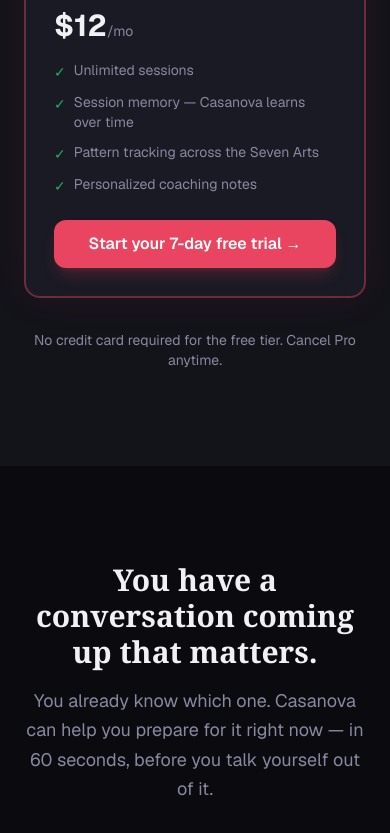
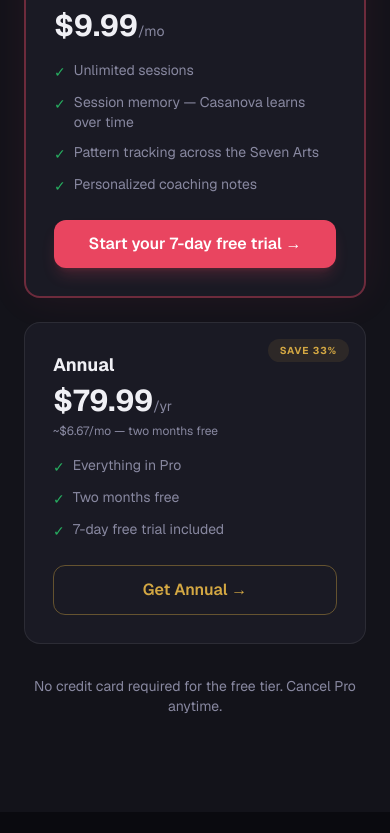
Before and after one commit to Navs412/casanova, a Next.js app: page / in a window 390 px wide. Shown: the part 7209-8042 px from the top of the page. Built offline with nearby package versions, Linux system fonts and the light colour scheme.

Commit message:
fix: correct pricing — .99/mo Pro, 9.99/yr Annual, 3-column pricing grid

```diff
--- a/src/app/page.tsx
+++ b/src/app/page.tsx
@@ -562,7 +562,7 @@
             Start free. Upgrade when Casanova proves its value.
           </p>
 
-          <div className="grid md:grid-cols-2 gap-6 max-w-[700px] mx-auto">
+          <div className="grid md:grid-cols-3 gap-6 max-w-[960px] mx-auto">
             {/* Free tier */}
             <motion.div
               initial="hidden"
@@ -612,7 +612,7 @@
               </span>
               <h3 className="text-lg font-bold mb-1">Pro</h3>
               <p className="text-3xl font-bold mb-4">
-                $12<span className="text-sm font-normal text-casanova-muted">/mo</span>
+                $9.99<span className="text-sm font-normal text-casanova-muted">/mo</span>
               </p>
               <ul className="space-y-2.5 text-sm text-casanova-muted mb-6">
                 <li className="flex items-start gap-2">
@@ -637,6 +637,45 @@
                 className="block text-center px-6 py-3 bg-casanova-accent text-white font-semibold rounded-xl hover:bg-casanova-accent/90 transition-all shadow-lg shadow-casanova-accent/20 active:scale-[0.98]"
               >
                 Start your 7-day free trial &rarr;
+              </Link>
+            </motion.div>
+
+            {/* Annual tier */}
+            <motion.div
+              initial="hidden"
+              whileInView="visible"
+              viewport={{ once: true }}
+              variants={fadeUp}
+              custom={2}
+              className="relative p-7 rounded-2xl bg-casanova-card border border-casanova-border"
+            >
+              <span className="absolute top-4 right-4 text-[10px] font-bold tracking-widest uppercase text-casanova-gold bg-casanova-gold/10 px-3 py-1 rounded-full">
+                Save 33%
+              </span>
+              <h3 className="text-lg font-bold mb-1">Annual</h3>
+              <p className="text-3xl font-bold mb-1">
+                $79.99<span className="text-sm font-normal text-casanova-muted">/yr</span>
+              </p>
+              <p className="text-xs text-casanova-muted mb-4">~$6.67/mo — two months free</p>
+              <ul className="space-y-2.5 text-sm text-casanova-muted mb-6">
+                <li className="flex items-start gap-2">
+                  <span className="text-casanova-success mt-0.5">&#10003;</span>
+                  Everything in Pro
+                </li>
+                <li className="flex items-start gap-2">
+                  <span className="text-casanova-success mt-0.5">&#10003;</span>
+                  Two months free
+                </li>
+                <li className="flex items-start gap-2">
+                  <span className="text-casanova-success mt-0.5">&#10003;</span>
+                  7-day free trial included
+                </li>
+              </ul>
+              <Link
+                href="/try"
+                className="block text-center px-6 py-3 border border-casanova-gold/40 text-casanova-gold font-semibold rounded-xl hover:bg-casanova-gold/10 transition-all"
+              >
+                Get Annual &rarr;
               </Link>
             </motion.div>
           </div>
```
